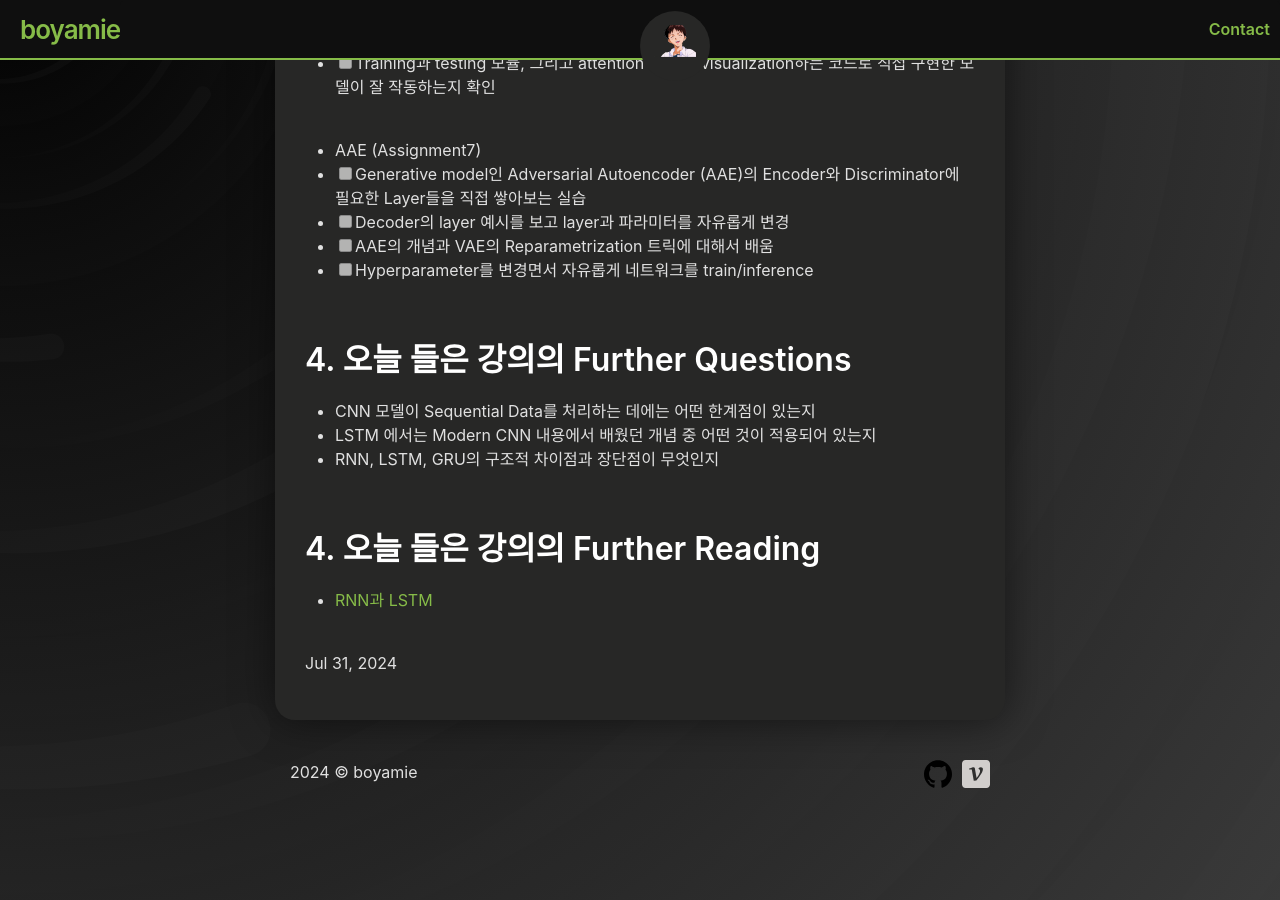
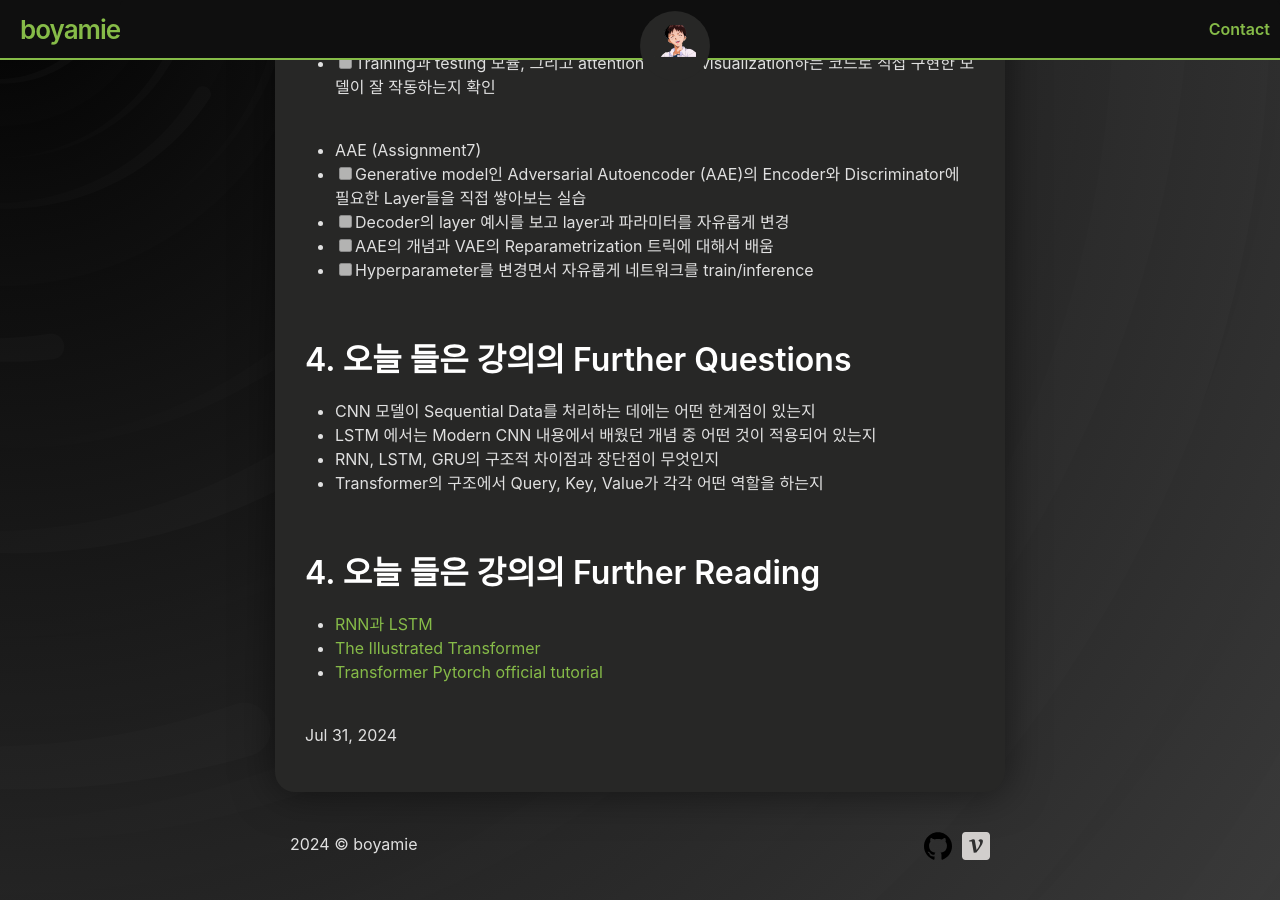
Before and after one commit to boyamie/boyamie.github.io, a Jekyll site: the page built from _posts/2024-07-31-boostcamp_3.md, in a window 1280 px wide and 900 px high, scrolled down 994 px. Built offline with Jekyll 4.4.1, drawn with Linux system fonts in a browser that asks for light colours.

Commit message:
Update 2024-07-31-boostcamp_3.md

```diff
--- a/_posts/2024-07-31-boostcamp_3.md
+++ b/_posts/2024-07-31-boostcamp_3.md
@@ -49,9 +49,12 @@ tags: [Naver Boostcamp, daily report]
 - CNN 모델이 Sequential Data를 처리하는 데에는 어떤 한계점이 있는지
 - LSTM 에서는 Modern CNN 내용에서 배웠던 개념 중 어떤 것이 적용되어 있는지
 - RNN, LSTM, GRU의 구조적 차이점과 장단점이 무엇인지
+- Transformer의 구조에서 Query, Key, Value가 각각 어떤 역할을 하는지
 <br><br>
 
 ## 4. 오늘 들은 강의의 Further Reading
 
 - [RNN과 LSTM](https://ratsgo.github.io/natural%20language%20processing/2017/03/09/rnnlstm/)
+- [The Illustrated Transformer ](https://jalammar.github.io/illustrated-transformer/)
+- [Transformer Pytorch official tutorial](https://pytorch.org/tutorials/beginner/transformer_tutorial.html)
 <br><br>
```
